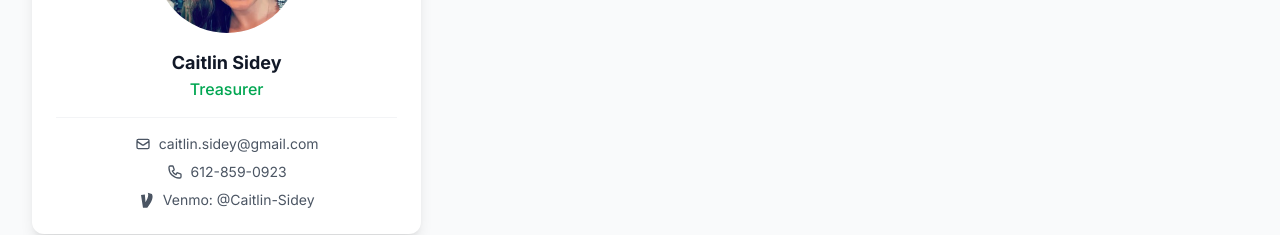
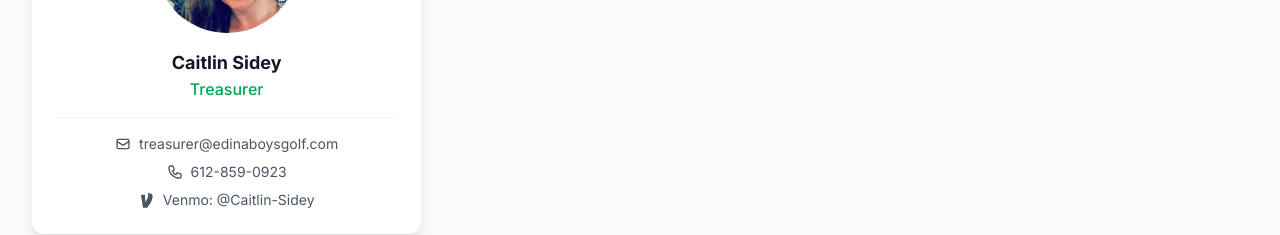
Before and after one commit to rlarson12/edina-golf-website, a React (Vite) app: page /support-team in a window 1280 px wide. Shown: the part 1140-1375 px from the top of the page. Built offline with nearby package versions, Linux system fonts and the light colour scheme.

Commit message:
Replace personal emails with edinaboysgolf.com addresses (treasurer, info)

```diff
--- a/src/pages/History.jsx
+++ b/src/pages/History.jsx
@@ -231,7 +231,7 @@ function History() {
               Help us keep this list updated. Contact us with information about Edina alumni playing collegiate golf.
             </p>
             <a
-              href="mailto:rlarson12@gmail.com?subject=Edina%20Golf%20Alumni%20Update"
+              href="mailto:info@edinaboysgolf.com?subject=Edina%20Golf%20Alumni%20Update"
               className="inline-flex items-center gap-2 bg-edina-green hover:bg-edina-green-dark text-white font-medium py-2 px-5 rounded-lg transition-colors"
             >
               <svg className="w-4 h-4" fill="none" stroke="currentColor" viewBox="0 0 24 24">
--- a/src/pages/SupportTeam.jsx
+++ b/src/pages/SupportTeam.jsx
@@ -24,7 +24,7 @@ function SupportTeam() {
       name: 'Caitlin Sidey',
       role: 'Treasurer',
       photo: '/images/Treasuer - Caitlin.jpg',
-      email: 'caitlin.sidey@gmail.com',
+      email: 'treasurer@edinaboysgolf.com',
       phone: '612-859-0923',
       venmo: '@Caitlin-Sidey',
     },
@@ -168,7 +168,7 @@ function SupportTeam() {
             Interested in supporting Edina Boys Golf? Whether through sponsorship, donations, or volunteering, we'd love to hear from you.
           </p>
           <a
-            href="mailto:caitlin.sidey@gmail.com?subject=Supporting%20Edina%20Boys%20Golf"
+            href="mailto:info@edinaboysgolf.com?subject=Supporting%20Edina%20Boys%20Golf"
             className="inline-flex items-center gap-2 bg-edina-green hover:bg-edina-green-dark text-white font-medium py-2 px-5 rounded-lg transition-colors"
           >
             <svg className="w-4 h-4" fill="none" stroke="currentColor" viewBox="0 0 24 24">
```
